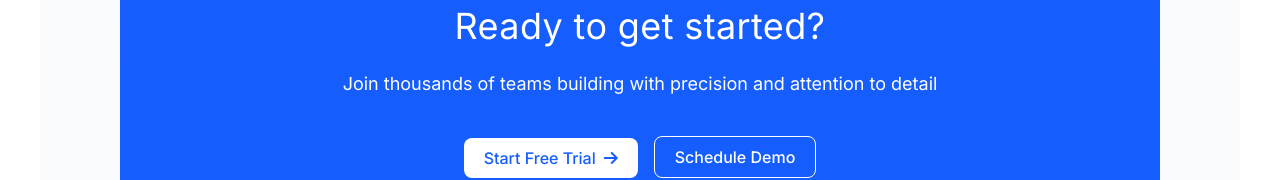
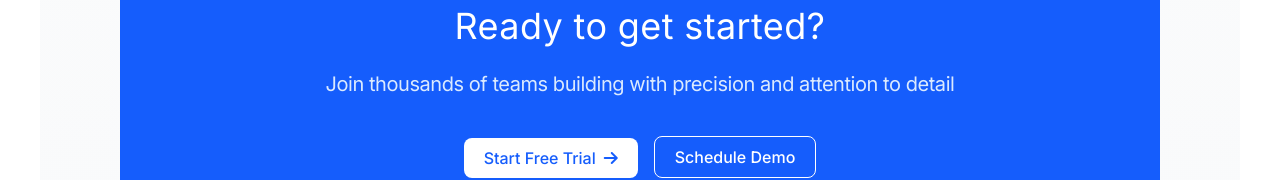
Before and after one commit to SasanTazayoni/detailify, a React (Vite) app: page / in a window 1280 px wide. Shown: the part 2095-2275 px from the top of the page. Built offline with nearby package versions, Linux system fonts and the light colour scheme.

Commit message:
Adjust styles for paragraph element in calltoaction component

```diff
--- a/src/components/CallToAction.tsx
+++ b/src/components/CallToAction.tsx
@@ -6,7 +6,7 @@ function CallToAction() {
           Ready to get started?
         </h2>
 
-        <p className="text-center text-white text-lg mb-6">
+        <p className="text-center blue-text mb-6 text-xl leading-7 tracking-[-0.45px]">
           Join thousands of teams building with precision and attention to
           detail
         </p>
```
